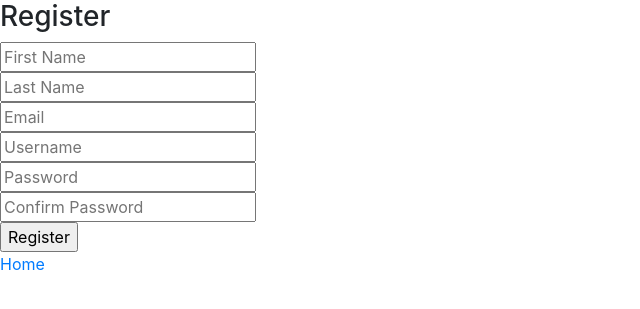
After one commit to parathan/Pizza-Place, a Django app: page /register in a window 1280 px wide. The commit adds this page. Shown: the top 309 px of the page, without its empty margins (0-640 px from the left). Run offline with Django 3.2, Linux system fonts and the light colour scheme; some libraries are stand-ins or nearby versions.

Commit message:
Created login and registration interface and functionality.

```diff
--- a/OrderPizza/Templates/PizzaTemplates/Base.html
+++ b/OrderPizza/Templates/PizzaTemplates/Base.html
@@ -1,11 +1,14 @@
 <!DOCTYPE html>
 <html>
   <head>
-    {% block title %}
-    {% endblock %}
+    <link rel="stylesheet" href="https://stackpath.bootstrapcdn.com/bootstrap/4.1.1/css/bootstrap.min.css" integrity="sha384-WskhaSGFgHYWDcbwN70/dfYBj47jz9qbsMId/iRN3ewGhXQFZCSftd1LZCfmhktB" crossorigin="anonymous">
+    <title>
+      {% block title %}
+      {% endblock %}
+    </title>
   </head>
   <body>
-    {% block title %}
+    {% block body %}
     {% endblock %}
   </body>
 </html>
--- /dev/null
+++ b/OrderPizza/Templates/PizzaTemplates/Register.html
@@ -0,0 +1,20 @@
+{% extends "PizzaTemplates/Base.html" %}
+
+{% block title %}
+Registration
+{% endblock %}
+
+{% block body %}
+<h3>Register</h3>
+<form action="{% url 'registered' %}" method="post">
+  {% csrf_token %}
+  <input type="text" name="FirstName" placeholder="First Name" autocomplete="off"><br>
+  <input type="text" name="LastName" placeholder="Last Name" autocomplete="off"><br>
+  <input type="text" name="Email" placeholder="Email" autocomplete="off"><br>
+  <input type="text" name="Username" placeholder="Username" autocomplete="off"><br>
+  <input type="password" name=Password placeholder="Password" autocomplete="off"><br>
+  <input type="password" name=Password2 placeholder="Confirm Password" autocomplete="off"><br>
+  <input type="submit" value="Register"><br>
+</form>
+<a href="{% url 'index' %}">Home</a>
+{% endblock %}
--- /dev/null
+++ b/OrderPizza/urls.py
@@ -0,0 +1,10 @@
+from django.urls import path
+from . import views
+
+urlpatterns = [
+    path("", views.index, name="index"),
+    path("register", views.register, name="register"),
+    path("login", views.loginview, name="login"),
+    path("registered", views.registered, name="registered"),
+    path("loginverify", views.loginverify, name="loginverify"),
+]
--- a/OrderPizza/views.py
+++ b/OrderPizza/views.py
@@ -1,3 +1,40 @@
 from django.shortcuts import render
+from django.http import HttpResponse, HttpResponseRedirect, Http404
+from django.urls import reverse
+from django.contrib.auth.models import User
+from django.contrib.auth import authenticate, login, logout
 
 # Create your views here.
+def index(request):
+    return render(request, "PizzaTemplates/Index.html")
+
+def register(request):
+    return render(request, "PizzaTemplates/Register.html")
+
+def loginview(request):
+    return render(request, "PizzaTemplates/Login.html")
+
+def registered(request):
+    FirstName = request.POST["FirstName"]
+    LastName = request.POST["LastName"]
+    Email = request.POST["Email"]
+    Username = request.POST["Username"]
+    Password = request.POST["Password"]
+    Passwordconfirm = request.POST["Password2"]
+    if Password != Passwordconfirm:
+        raise Http404("Passwords do not match")
+    user = User.objects.create_user(Username, Email, Password)
+    user.first_name = FirstName
+    user.last_name = LastName
+    user.save()
+    return HttpResponseRedirect(reverse('index'))
+
+def loginverify(request):
+    Username = request.POST["username"]
+    Password = request.POST["password"]
+    user = authenticate(request, username=Username, password=Password)
+    if user is not None:
+        login(request, user)
+        return HttpResponseRedirect(reverse('index'))
+    else:
+        raise Http404("Invalid Credentials")
--- a/PizzaPlace/settings.py
+++ b/PizzaPlace/settings.py
@@ -31,6 +31,7 @@ ALLOWED_HOSTS = []
 # Application definition
 
 INSTALLED_APPS = [
+    'OrderPizza.apps.OrderpizzaConfig',
     'django.contrib.admin',
     'django.contrib.auth',
     'django.contrib.contenttypes',
--- a/PizzaPlace/urls.py
+++ b/PizzaPlace/urls.py
@@ -14,8 +14,9 @@ Including another URLconf
     2. Add a URL to urlpatterns:  path('blog/', include('blog.urls'))
 """
 from django.contrib import admin
-from django.urls import path
+from django.urls import path, include
 
 urlpatterns = [
+    path("", include("OrderPizza.urls")),
     path('admin/', admin.site.urls),
 ]
```
Also changed, not shown: OrderPizza/Templates/PizzaTemplates/Index.html (added, +13 -0 lines), OrderPizza/Templates/PizzaTemplates/Login.html (added, +18 -0 lines), db.sqlite3.
